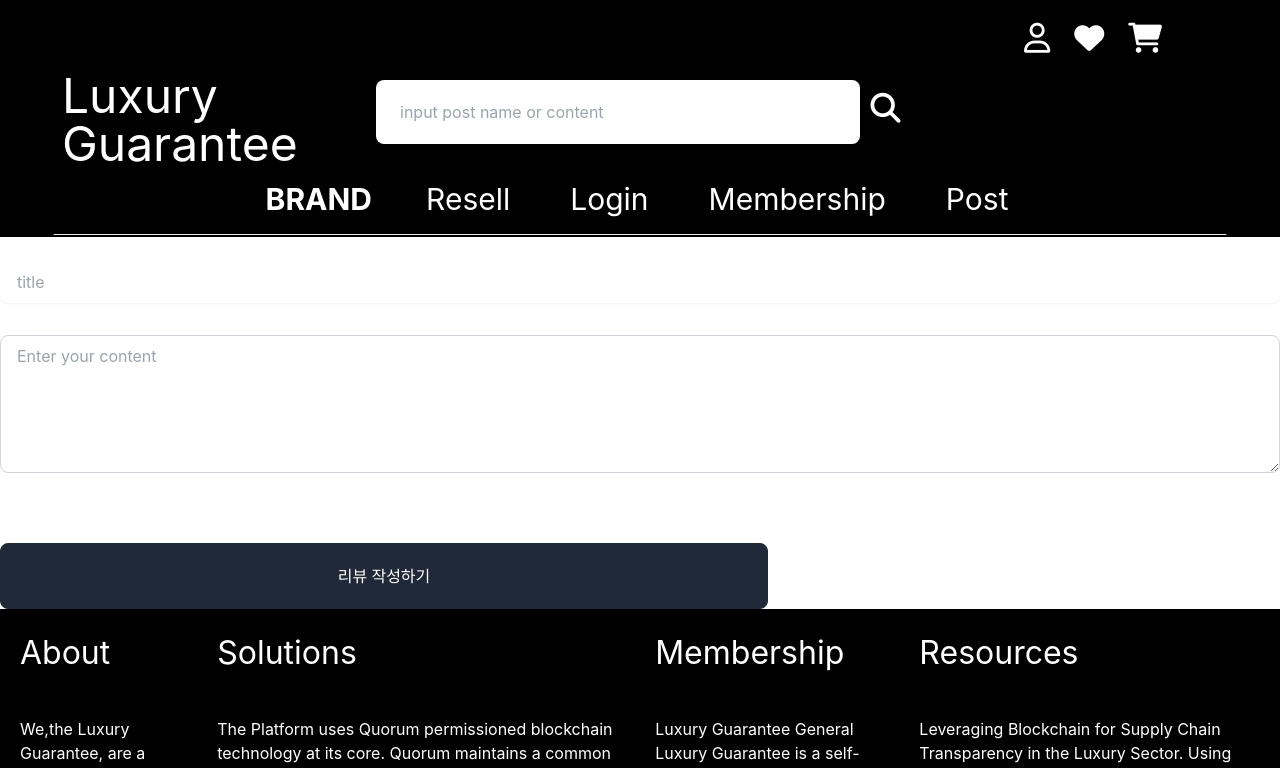
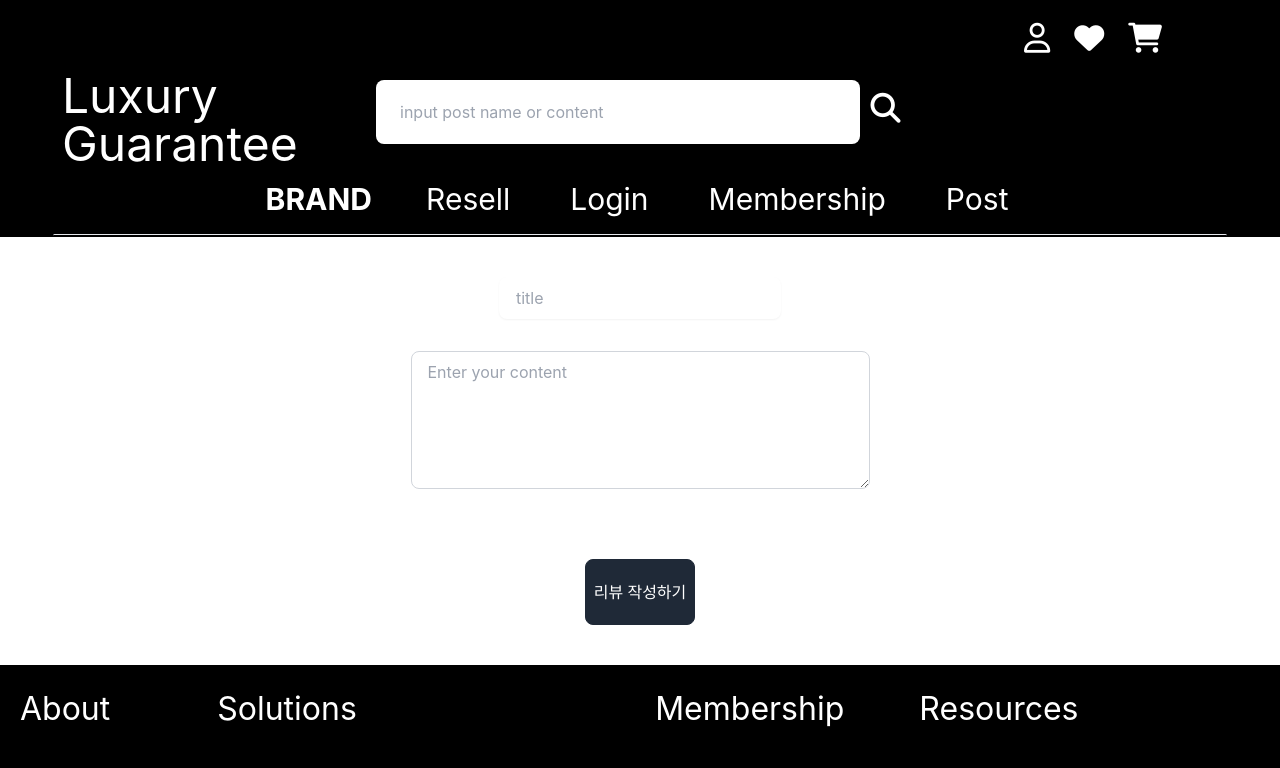
Before and after one commit to codestates-beb/BEB-07-final-Luxury-Guarantee, a React (Create React App) app in the folder client/: page /faqpost in a window 1280 px wide. Shown: the top 768 px of the page. Built offline with nearby package versions, Linux system fonts and the light colour scheme.

Commit message:
FAQPost, 장바구니 페이지 css 수정

```diff
--- a/client/src/pages/AddToCart.js
+++ b/client/src/pages/AddToCart.js
@@ -77,28 +77,29 @@
     <div className="h-screen bg-gray-100 pt-20">
       <h1 className="mb-10 text-center text-2xl font-bold">Cart</h1>
 
-      <div className="mx-auto max-w-5xl justify-center px-6 md:flex md:space-x-6 xl:px-0">
-
+      <div className="mx-auto max-w-3xl grid grid-cols-3 md:grid-col-2 gap-6 px-6 md:px-0">
         {item && Array.isArray(item) && item.map((item, id) => {
           return (
-            <div key={id} className="rounded-lg md:w-2/3">
-              <div className="justify-between  rounded-lg bg-white p-6 shadow-md sm:flex sm:justify-start">
-                <img src={item.image_url} alt="" className="w-auto rounded-lg sm:w-40" />
-                <div className="sm:ml-4 sm:flex sm:w-full sm:justify-between">
-                  <div className="mt-5 sm:mt-0">
+            <div key={id} className="rounded-lg">
+              <div className="justify-between rounded-lg bg-white p-6 shadow-md">
+                <img src={item.image_url} alt="" className="w-auto rounded-lg h-48 mx-auto md:h-64 md:mx-0" />
+                <div className="mt-5">
                   <p className="text-lg font-bold text-gray-900">{item.goodsId}</p>
-                  </div>
-                  <div className="mt-4 flex justify-between im sm:space-y-6 sm:mt-0 sm:block sm:space-x-6">
-                    <div className="flex items-center border-gray-100">
-                    </div>
-                    <div className="flex items-center space-x-4">
                   <p className="text-lg">{item.price} LUX</p>
-                      <svg onClick={() => {
+                  <div className="flex justify-between items-center mt-4">
+                    <svg
+                      onClick={() => {
                         setSelectItem(item.id);
                         setShowModal(true);
-                      }} xmlns="http://www.w3.org/2000/svg" fill="none" viewBox="0 0 24 24" strokeLinejoin="1.5" stroke="currentColor" className="h-5 w-5 cursor-pointer duration-150 hover:text-red-500">
+                      }}
+                      xmlns="http://www.w3.org/2000/svg"
+                      fill="none"
+                      viewBox="0 0 24 24"
+                      strokeLinejoin="1.5"
+                      stroke="currentColor"
+                      className="h-5 w-5 cursor-pointer duration-150 hover:text-red-500"
+                    >
                       <path strokeLinejoin="round" d="M6 18L18 6M6 6l12 12" />
-
                     </svg>
                       {showModal ? (
                         <>
@@ -142,13 +143,14 @@
                   </div>
                 </div>
               </div>
-            </div>
+
           )
         })}
 
-        <div className="mt-6 h-auto rounded-lg border bg-white p-6 shadow-md md:mt-0 md:w-1/3">
+<div className="fixed bottom-20 right-20 mt-6 h-1/3 w-1/6 rounded-lg border bg-white p-6 shadow-md">
+
   <div>
-            <button onClick={() => setAllDeleteModal(true)} className="mb-4 w-4/12 rounded-md bg-black py-1.5 text-xs text-blue-50 hover:bg-gray-600">장바구니 비우기</button>
+    <button onClick={() => setAllDeleteModal(true)} className="mb-4 w-1/2 rounded-md bg-black py-1.5 text-xs text-blue-50 hover:bg-gray-600">장바구니 비우기</button>
     {allDeleteModal ? (
       <>
         <div
@@ -179,7 +181,6 @@
                 >
                   아니오
                 </button>
-
               </div>
             </div>
           </div>
@@ -190,10 +191,8 @@
   </div>
   <div className="flex justify-between">
     <p className="text-lg font-bold">Total</p>
-
-
     <div className="">
-              <p className="mb-1 text-lg font-bold">{totalPrice} LUX</p>
+      <p className="mb-1 text-lg font-bold">{totalPrice} LUX </p>
       <p className="text-sm text-gray-700">including VAT</p>
             </div>
           </div>
@@ -203,6 +202,7 @@
         </div>
       </div>
     </div>
+
   )
 }
 
--- a/client/src/pages/FAQPost.js
+++ b/client/src/pages/FAQPost.js
@@ -39,24 +39,40 @@
 
 
     return (
-        <div>
-             <div className=" relative ">
-    <label htmlfor="name-with-label" className="text-white">
-        Title
-    </label>
-    <input onClick={onFaqTitleHandler}  type="text" id="name-with-label" className="mb-8 rounded-lg border-transparent flex-1 appearance-none border border-gray-300 w-full py-2 px-4 bg-white text-gray-700 placeholder-gray-400 shadow-sm text-base focus:outline-none focus:ring-2 focus:ring-purple-600 focus:border-transparent" name="title" placeholder="title"/>
-    </div>
-        <label className="text-gray-700" htmlfor="name">
-    <textarea onClick={onFaqContentHandler} className="flex-1 w-full px-4 py-2 text-base text-gray-700 placeholder-gray-400 bg-white border border-gray-300 rounded-lg appearance-none focus:outline-none focus:ring-2 focus:ring-purple-600 focus:border-transparent" id="content" placeholder="Enter your content" name="content" rows="5" cols="40">
-    </textarea>
-</label>
+      <div className="flex justify-center">
+        <div className="lg:w-1/2 flex flex-col items-center mt-7 md:mt-8 lg:mt-0 pb-8 lg:pb-0">
+          <div className="mt-10">
+            <input
+              onChange={onFaqTitleHandler}
+              type="text"
+              id="name-with-label"
+              className="mb-8 rounded-lg border-transparent flex-1 appearance-none border border-gray-300 w-full py-2 px-4 bg-white text-gray-700 placeholder-gray-400 shadow-sm text-base focus:outline-none focus:ring-2 focus:ring-purple-600 focus:border-transparent"
+              name="title"
+              placeholder="title"
+            />
+          </div>
+          <label className="text-gray-700" htmlFor="name">
+            <textarea
+              onChange={onFaqContentHandler}
+              className="flex-1 w-full px-4 py-2 text-base text-gray-700 placeholder-gray-400 bg-white border border-gray-300 rounded-lg appearance-none focus:outline-none focus:ring-2 focus:ring-purple-600 focus:border-transparent"
+              id="content"
+              placeholder="Enter your content"
+              name="content"
+              rows="5"
+              cols="40"
+            >
+            </textarea>
+          </label>
 
-        <p className="text-3xl font-medium text-gray-600 dark:text-white mt-8 md:mt-10"></p>
-        <div className="flex items-center flex-col md:flex-row space-y-4 md:space-y-0 md:space-x-6 lg:space-x-8 mt-8 md:mt-16">
-          <button className=" rounded-lg w-full md:w-3/5 border border-gray-800 text-base font-medium leading-none uppercase py-6 focus:outline-none focus:ring-2 focus:ring-offset-2 focus:ring-gray-800 bg-gray-800 text-white dark:bg-white dark:text-gray-900 dark:hover:bg-gray-200">리뷰 작성하기</button>
+          <div className=" mb-10 flex items-center flex-col md:flex-row space-y-4 md:space-y-0 md:space-x-6 lg:space-x-8 mt-8 md:mt-16">
+            <button
+              className="pl-2 pr-2 rounded-lg w-full md:w-full border border-gray-800 text-base font-medium leading-none uppercase py-6 focus:outline-none focus:ring-2 focus:ring-offset-2 focus:ring-gray-800 bg-gray-800 text-white"
+            >
+              리뷰 작성하기
+            </button>
+          </div>
         </div>
-
-        </div>
+      </div>
     )
 }
 
```
Also changed, not shown: client/tailwind.config.js (line endings or trailing spaces). Lines whose indentation alone changed are shown as unchanged.
